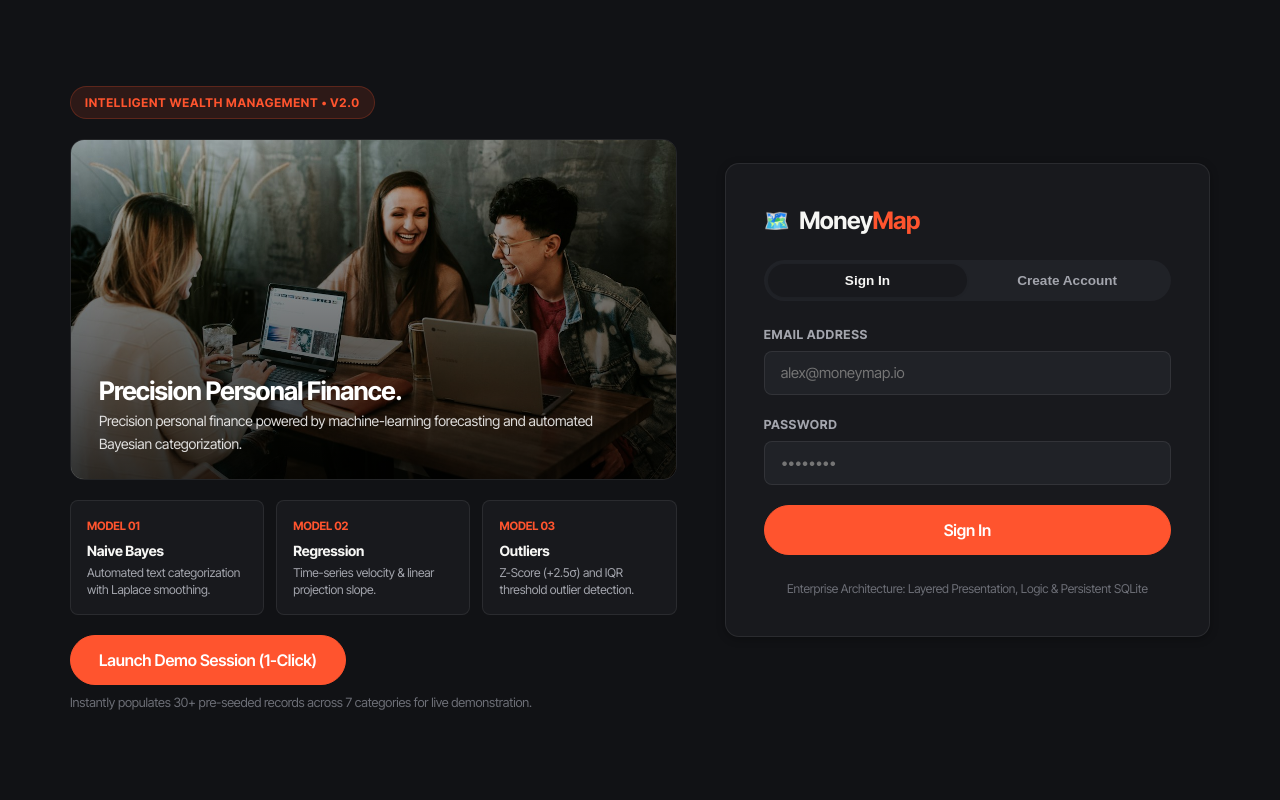
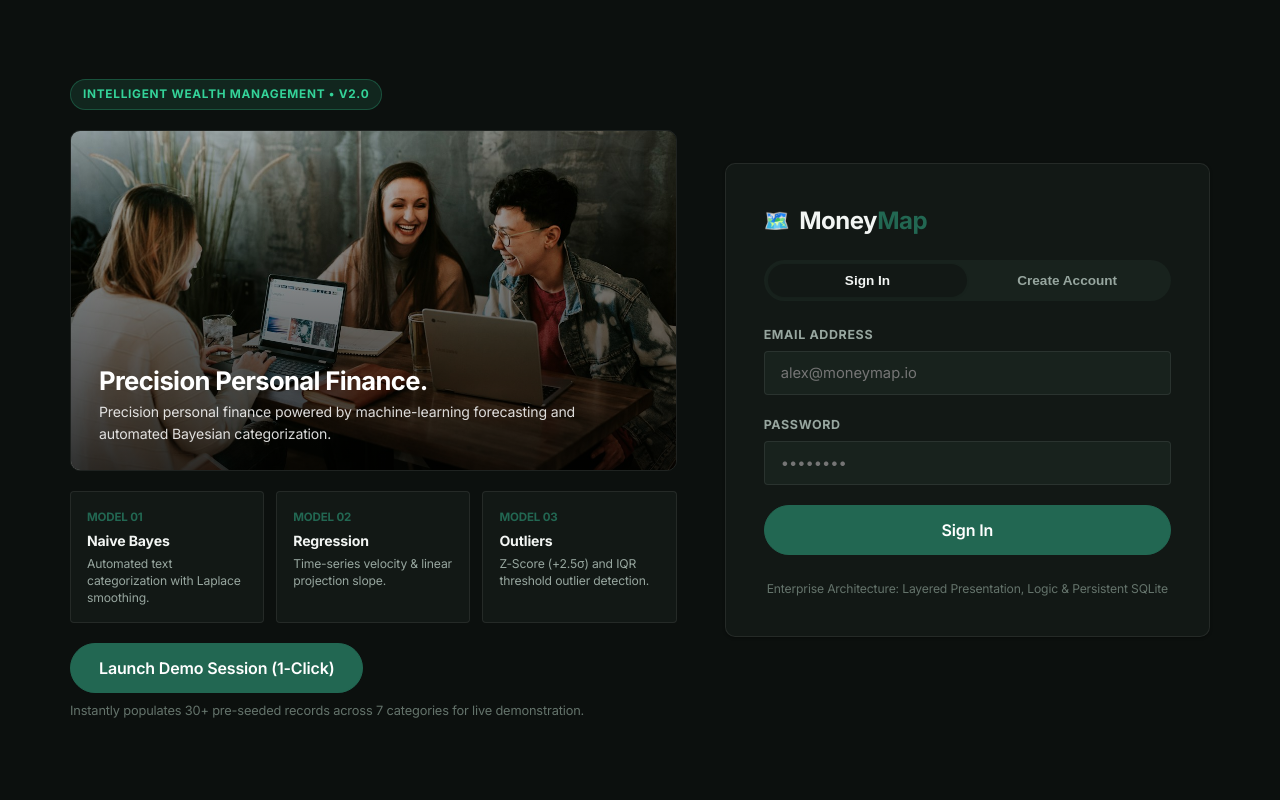
Before and after one commit to jatinrangee-byte/MoneyMap, a Flask app: page / in a window 1280 px wide. Run offline with Flask 3, Linux system fonts and the light colour scheme; some libraries are stand-ins or nearby versions.

Commit message:
feat(ui): phase 1 - create editorial fintech design system tokens, typography, and css variables

```diff
--- a/static/css/style.css
+++ b/static/css/style.css
@@ -1,73 +1,110 @@
 /* ==========================================================================
-   MoneyMap - Epple Editorial Design System (Awwwards Inspired)
-   German Industrial Precision, Architectural Warmth & Editorial Typography
+   MoneyMap — Editorial Fintech Design System
+   Heritage Forest Green, Warm White / Museum Cream, Refined Typography
+   Typography: Inter (UI), Newsreader (Editorial Serif), JetBrains Mono (Finance)
    ========================================================================== */
 
 :root {
-    /* Epple Warm Gallery Palette (Light Mode Default) */
-    --bg-canvas: #f6f6f4;              /* Architectural warm ivory */
-    --bg-surface: #ffffff;             /* Crisp white card surface */
-    --bg-surface-inset: #ededeb;       /* Inset container / table headers */
-    --bg-elevated: #ffffff;            /* Modal & popovers */
-
-    --border-hairline: #e3e3df;        /* Ultra-fine hairline border */
-    --border-strong: #222222;
-
-    --text-primary: #121316;           /* Authoritative charcoal black */
-    --text-secondary: #5a5c63;         /* Balanced editorial slate */
-    --text-muted: #8b8d96;
-
-    /* Epple Precision Signature Accent */
-    --accent-orange: #eb4d28;          /* Epple precision vermilion */
-    --accent-orange-hover: #d43b18;
-    --accent-orange-dim: rgba(235, 77, 40, 0.08);
-
-    --color-income: #15803d;           /* Deep Forest Green */
-    --color-income-dim: rgba(21, 128, 61, 0.08);
-    --color-expense: #eb4d28;          /* Epple Vermilion for debits */
-    --color-expense-dim: rgba(235, 77, 40, 0.08);
-
-    /* Typography */
-    --font-heading: 'Inter Tight', system-ui, -apple-system, sans-serif;
-    --font-body: 'Inter Tight', system-ui, -apple-system, sans-serif;
-    --font-mono: 'JetBrains Mono', monospace;
-
-    /* Radii (Epple Pill vs Sharp Precision) */
-    --radius-pill: 72px;
-    --radius-card: 14px;
-    --radius-sm: 8px;
-
-    --shadow-subtle: 0 2px 8px rgba(0, 0, 0, 0.04);
-    --shadow-elevated: 0 10px 30px rgba(0, 0, 0, 0.08);
-
-    --transition: 0.22s cubic-bezier(0.16, 1, 0.3, 1);
+    /* Heritage Forest Green Palette */
+    --forest-950: #071510;             /* Ultra-deep obsidian green */
+    --forest-900: #0a1f18;             /* Deepest forest green */
+    --forest-800: #0f2d23;             /* Primary signature brand green */
+    --forest-700: #143d30;             /* Primary interactive hover */
+    --forest-600: #1a4f3f;             /* Active states & focused outlines */
+    --forest-500: #226752;             /* Medium accent green */
+    --forest-100: #eaf1ed;             /* Soft forest green wash */
+    --forest-50:  #f4f7f5;             /* Subtle card fill */
+
+    /* Editorial Warm White Surfaces (Museum / Archival Gallery) */
+    --bg-canvas: #fbfbf9;              /* Warm archival paper / cream canvas */
+    --bg-surface: #ffffff;             /* Pure alabaster crisp card surface */
+    --bg-surface-inset: #f3f4ee;       /* Inset data wells, table headers */
+    --bg-elevated: #ffffff;            /* Elevated dropdowns & modals */
+
+    /* Hairline Architecture */
+    --border-hairline: #e3e6df;         /* Crisp 1px hairline divider */
+    --border-strong: #ced4ca;          /* Defined input/card border */
+    --border-focus: #0f2d23;           /* Focused element border */
+
+    /* Accessible Editorial Typography Spectrum */
+    --text-primary: #111714;           /* Deep ink black (15.5:1 on white - AAA) */
+    --text-secondary: #4a544f;         /* Spruce slate (7.2:1 on white - AAA) */
+    --text-muted: #717d77;             /* Accessible caption grey (4.6:1 on white - AA) */
+
+    /* Editorial Accent & Signatures */
+    --accent-forest: #0f2d23;
+    --accent-forest-hover: #143d30;
+    --accent-forest-dim: rgba(15, 45, 35, 0.08);
+    --accent-gold: #9e7a2b;            /* Warm muted gold accent */
+    --accent-gold-soft: rgba(158, 122, 43, 0.12);
+
+    /* Backwards-compatible aliases for existing selectors */
+    --accent-orange: #0f2d23;          /* Re-mapped to Forest Green */
+    --accent-orange-hover: #143d30;
+    --accent-orange-dim: rgba(15, 45, 35, 0.08);
+
+    /* High-Contrast Financial Indicators */
+    --color-income: #15623e;           /* Deep hunter emerald (credits - AAA) */
+    --color-income-dim: #edf6f1;
+    --color-expense: #9e2a2b;          /* Refined editorial burgundy (debits - AAA) */
+    --color-expense-dim: #fbf0f0;
+    --color-warning: #875709;          /* Warm amber (budget alert - AAA) */
+    --color-warning-dim: #fdf8ee;
+
+    /* Typography Families */
+    --font-sans: 'Inter', system-ui, -apple-system, BlinkMacSystemFont, 'Segoe UI', Roboto, sans-serif;
+    --font-serif: 'Newsreader', Georgia, Cambria, 'Times New Roman', serif;
+    --font-mono: 'JetBrains Mono', Menlo, Monaco, Consolas, monospace;
+    --font-heading: var(--font-sans);
+    --font-editorial: var(--font-serif);
+    --font-body: var(--font-sans);
+
+    /* Radii & Elevation (Minimal, Structured, Architectural) */
+    --radius-sm: 4px;                  /* Razor button & input radius */
+    --radius-card: 10px;               /* Structured card radius */
+    --radius-pill: 9999px;             /* Badges & pill controls */
+
+    --shadow-subtle: 0 1px 3px rgba(10, 31, 24, 0.04), 0 4px 12px rgba(10, 31, 24, 0.02);
+    --shadow-elevated: 0 16px 36px -8px rgba(10, 31, 24, 0.14);
+
+    --transition: 0.18s ease;          /* Clean, non-excessive feedback */
 }
 
 [data-theme="dark"] {
-    /* Epple Dark / Carbon Mode */
-    --bg-canvas: #111215;
-    --bg-surface: #18191d;
-    --bg-surface-inset: #202227;
-    --bg-elevated: #24262c;
+    /* Velvet Obsidian Dark Mode */
+    --bg-canvas: #0c100e;              /* Deep forest obsidian canvas */
+    --bg-surface: #121815;             /* Dark velvet card surface */
+    --bg-surface-inset: #18221d;       /* Inset wells & table headers */
+    --bg-elevated: #1a2620;
 
     --border-hairline: rgba(255, 255, 255, 0.08);
-    --border-strong: #ffffff;
-
-    --text-primary: #f6f6f4;
-    --text-secondary: #a3a5ad;
-    --text-muted: #6c6e76;
-
-    --accent-orange: #ff542e;
-    --accent-orange-hover: #ff6845;
-    --accent-orange-dim: rgba(255, 84, 46, 0.12);
-
-    --color-income: #22c55e;
-    --color-income-dim: rgba(34, 197, 94, 0.12);
-    --color-expense: #ff542e;
-    --color-expense-dim: rgba(255, 84, 46, 0.12);
-
-    --shadow-subtle: 0 2px 8px rgba(0, 0, 0, 0.3);
-    --shadow-elevated: 0 10px 30px rgba(0, 0, 0, 0.4);
+    --border-strong: rgba(255, 255, 255, 0.18);
+    --border-focus: #34d399;
+
+    --text-primary: #f2f5f3;           /* Crisp alabaster text */
+    --text-secondary: #97a69f;         /* Muted sage secondary text */
+    --text-muted: #64736b;
+
+    --accent-forest: #226752;
+    --accent-forest-hover: #2b7d64;
+    --accent-forest-dim: rgba(34, 103, 82, 0.25);
+    --accent-gold: #d4a745;
+    --accent-gold-soft: rgba(212, 167, 69, 0.15);
+
+    /* Re-mapped aliases for dark mode */
+    --accent-orange: #226752;
+    --accent-orange-hover: #2b7d64;
+    --accent-orange-dim: rgba(34, 103, 82, 0.25);
+
+    --color-income: #34d399;           /* Bright emerald in dark mode */
+    --color-income-dim: rgba(52, 211, 153, 0.12);
+    --color-expense: #f87171;          /* Soft coral-burgundy in dark mode */
+    --color-expense-dim: rgba(248, 113, 113, 0.12);
+    --color-warning: #fbbf24;
+    --color-warning-dim: rgba(251, 191, 36, 0.12);
+
+    --shadow-subtle: 0 1px 3px rgba(0, 0, 0, 0.35);
+    --shadow-elevated: 0 16px 36px -8px rgba(0, 0, 0, 0.55);
 }
 
 /* Base Styles */
@@ -89,7 +126,7 @@ body {
     transition: background-color var(--transition), color var(--transition);
 }
 
-/* Epple Architectural Card */
+/* Architectural Card */
 .glass-panel {
     background: var(--bg-surface);
     border: 1px solid var(--border-hairline);
@@ -99,7 +136,22 @@ body {
 }
 
 .glass-panel:hover {
-    border-color: rgba(235, 77, 40, 0.3);
+    border-color: var(--border-strong);
+}
+
+/* Editorial Typography Helpers */
+.font-editorial {
+    font-family: var(--font-editorial) !important;
+    font-weight: 500;
+}
+
+.font-sans {
+    font-family: var(--font-sans) !important;
+}
+
+.font-mono {
+    font-family: var(--font-mono) !important;
+    font-variant-numeric: tabular-nums;
 }
 
 /* Typography Scale */
@@ -107,8 +159,8 @@ h1, h2, h3, h4, h5, h6 {
     font-family: var(--font-heading);
     color: var(--text-primary);
     font-weight: 600;
-    line-height: 1.2;
-    letter-spacing: -0.03em;
+    line-height: 1.25;
+    letter-spacing: -0.025em;
 }
 
 .editorial-tag {
@@ -116,7 +168,7 @@ h1, h2, h3, h4, h5, h6 {
     font-weight: 700;
     text-transform: uppercase;
     letter-spacing: 0.08em;
-    color: var(--accent-orange);
+    color: var(--accent-forest);
     display: inline-block;
     margin-bottom: 6px;
 }
@@ -125,15 +177,21 @@ h1, h2, h3, h4, h5, h6 {
     display: inline-flex;
     align-items: center;
     gap: 8px;
-    padding: 6px 14px;
-    font-size: 0.75rem;
+    padding: 5px 12px;
+    font-size: 0.74rem;
     font-weight: 700;
     letter-spacing: 0.06em;
     text-transform: uppercase;
     border-radius: var(--radius-pill);
-    background: var(--accent-orange-dim);
-    color: var(--accent-orange);
-    border: 1px solid rgba(235, 77, 40, 0.25);
+    background: var(--forest-100);
+    color: var(--forest-800);
+    border: 1px solid rgba(15, 45, 35, 0.15);
+}
+
+[data-theme="dark"] .brand-badge {
+    background: var(--accent-forest-dim);
+    color: var(--color-income);
+    border-color: rgba(52, 211, 153, 0.25);
 }
 
 /* ==========================================================================
--- a/templates/index.html
+++ b/templates/index.html
@@ -4,10 +4,10 @@
     <meta charset="UTF-8">
     <meta name="viewport" content="width=device-width, initial-scale=1.0">
     <title>MoneyMap — Precision Personal Expense Tracker with Machine Learning</title>
-    <!-- Inter Tight (Awwwards Epple standard) & Monospace Fonts -->
+    <!-- Typography: Inter (UI), Newsreader (Editorial Serif), JetBrains Mono (Financial Numerals) -->
     <link rel="preconnect" href="https://fonts.googleapis.com">
     <link rel="preconnect" href="https://fonts.gstatic.com" crossorigin>
-    <link href="https://fonts.googleapis.com/css2?family=Inter+Tight:ital,wght@0,300;0,400;0,500;0,600;0,700;1,400&family=JetBrains+Mono:wght@400;500;600;700&display=swap" rel="stylesheet">
+    <link href="https://fonts.googleapis.com/css2?family=Inter:wght@300;400;500;600;700&family=JetBrains+Mono:wght@400;500;600;700&family=Newsreader:ital,opsz,wght@0,6..72,400;0,6..72,500;0,6..72,600;0,6..72,700;1,6..72,400;1,6..72,600&display=swap" rel="stylesheet">
     <!-- Chart.js -->
     <script src="https://cdn.jsdelivr.net/npm/chart.js@4.4.1/dist/chart.umd.min.js"></script>
     <link rel="stylesheet" href="/static/css/style.css">
```
